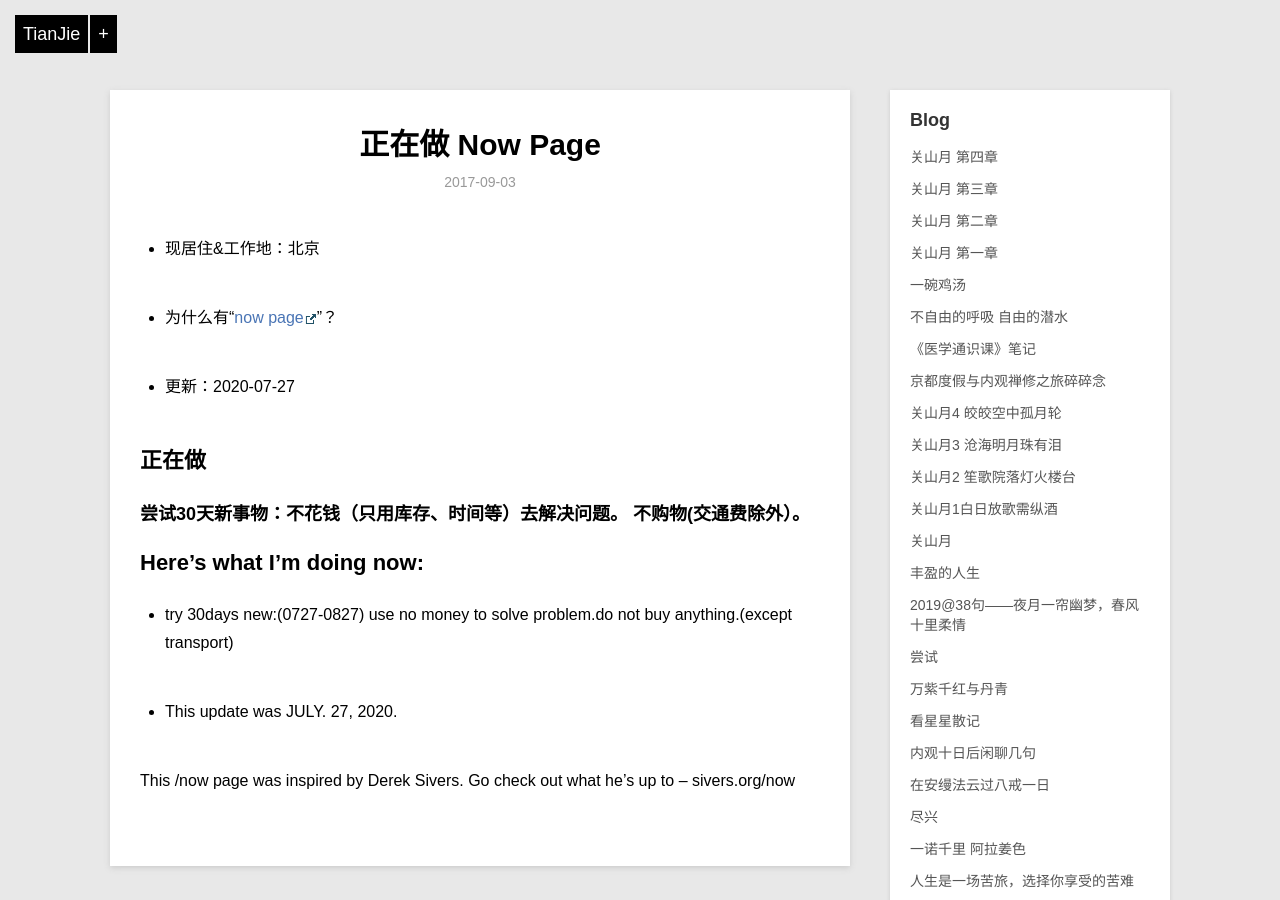
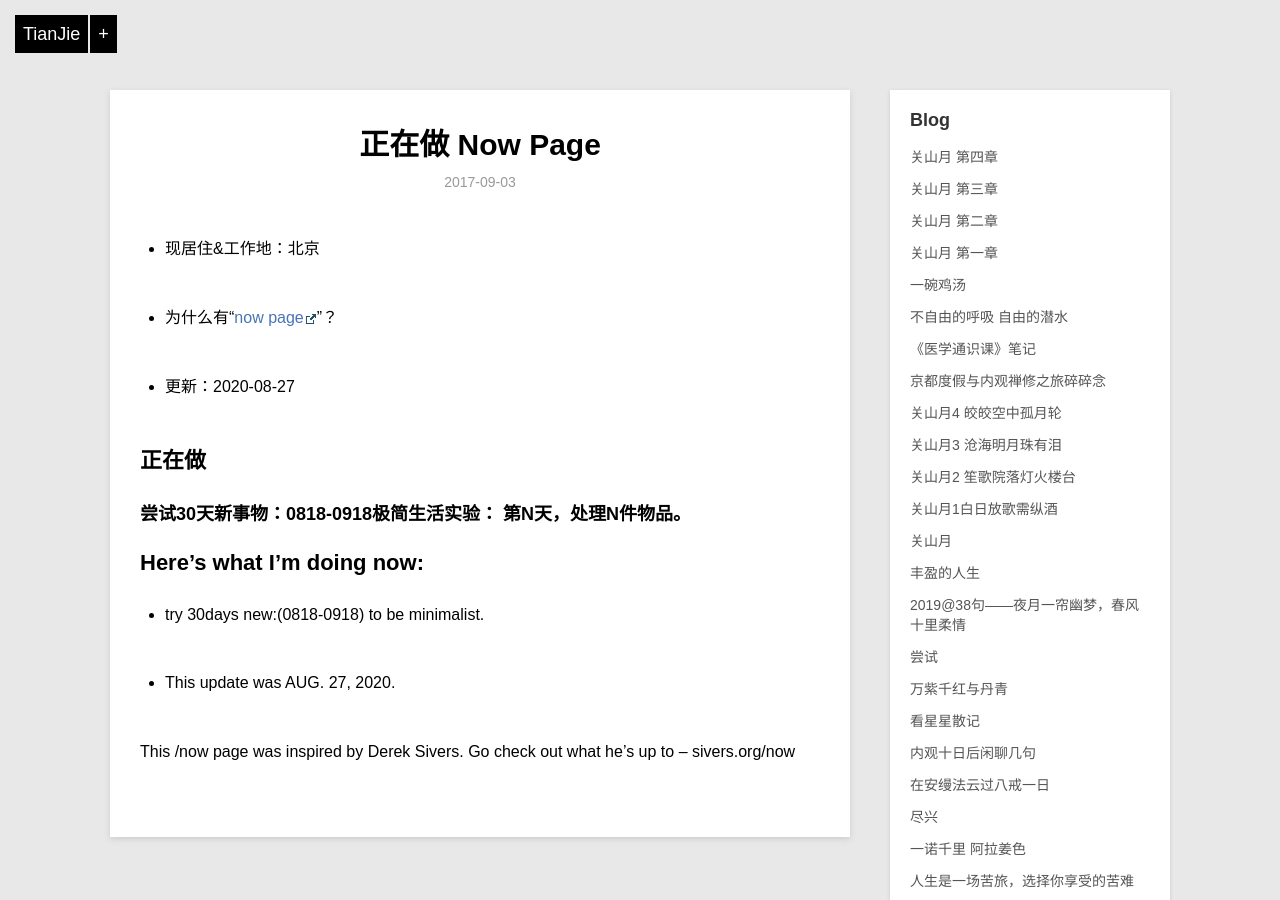
Before and after one commit to violettianjie/violettianjie.github.io, a Jekyll site: the page built from _posts/blog/2017-09-03-now.md, in a window 1280 px wide and 900 px high. Built offline with Jekyll 4.4.1, drawn with Linux system fonts in a browser that asks for light colours; comment, search, counter and statistics services are not loaded.

Commit message:
Update 2017-09-03-now.md

```diff
--- a/_posts/blog/2017-09-03-now.md
+++ b/_posts/blog/2017-09-03-now.md
@@ -8,18 +8,18 @@ category: blog
 
 - 为什么有“[now page](http://nownownow.com/about)”？
 
-- 更新：2020-07-27
+- 更新：2020-08-27
 
 ## 正在做
 
-### 尝试30天新事物：不花钱（只用库存、时间等）去解决问题。 不购物(交通费除外）。
+### 尝试30天新事物：0818-0918极简生活实验： 第N天，处理N件物品。
 
 ## Here’s what I’m doing now:
 
-- try 30days new:(0727-0827) use no money to solve problem.do not buy anything.(except transport)
+- try 30days new:(0818-0918) to be minimalist.
 
 
-- This update was JULY. 27, 2020.
+- This update was AUG. 27, 2020.
 
 This /now page was inspired by Derek Sivers. Go check out what he’s up to – sivers.org/now
 
```
